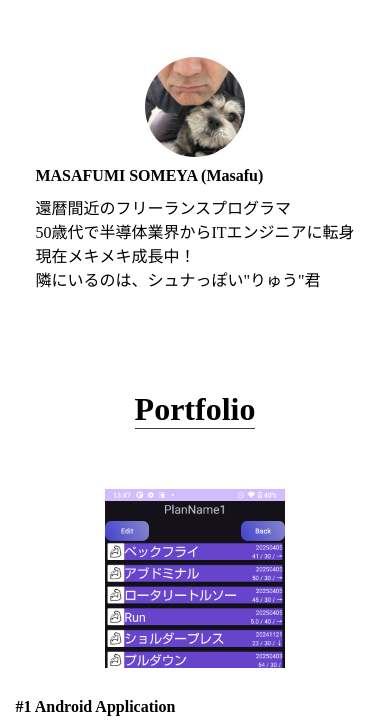
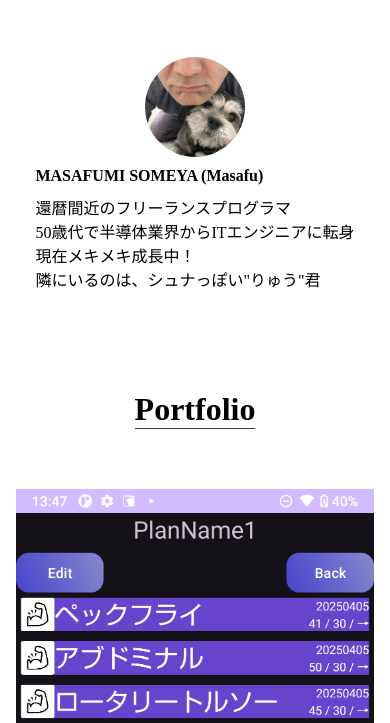
Before and after one commit to masafu032/portfolio, a plain HTML site: page index.html in a window 390 px wide. Shown: the part 345-1068 px from the top of the page. Drawn offline with Linux system fonts and the light colour scheme; some packages are replaced by stand-ins of ours.

Commit message:
[Mod] adjust portfolio for MobilePhone

```diff
--- a/css/style.css
+++ b/css/style.css
@@ -245,6 +245,11 @@ About
     margin-bottom: 30px;
   }
 
+    #portfolio .img-wrapper {
+    width: 100%;                 /* 画像表示サイズ */
+
+  }
+
 
 
 }
```
